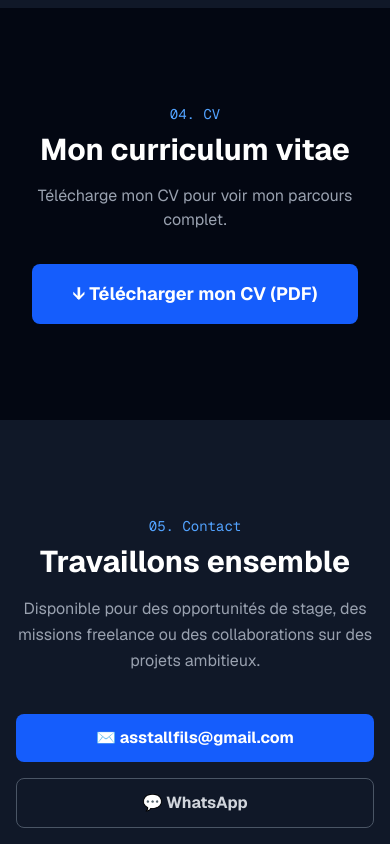
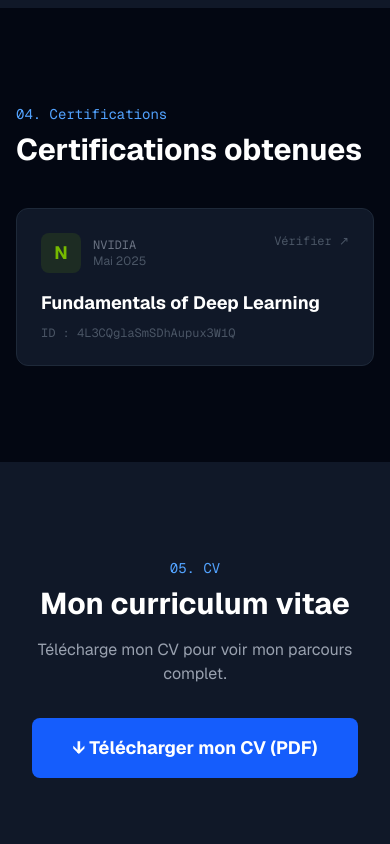
Before and after one commit to Mtg221/portfolio, a Next.js app: page / in a window 390 px wide. Shown: the part 4400-5244 px from the top of the page. Built offline with nearby package versions, Linux system fonts and the light colour scheme.

Commit message:
Final result

```diff
--- a/src/app/page.tsx
+++ b/src/app/page.tsx
@@ -35,10 +35,22 @@ const skills = [
   { category: "DevOps & Outils", items: ["Git", "Vercel", "Render", "Unix"] },
 ];
 
+const certifications = [
+  {
+    title: "Fundamentals of Deep Learning",
+    issuer: "NVIDIA",
+    date: "Mai 2025",
+    id: "4L3CQglaSmSDhAupux3W1Q",
+    link: "https://learn.nvidia.com/certificates?id=4L3CQglaSmSDhAupux3W1Q#",
+    color: "#76B900",
+  },
+];
+
 const navItems = [
   { id: "about", label: "À propos" },
   { id: "projects", label: "Projets" },
   { id: "skills", label: "Compétences" },
+  { id: "certifications", label: "Certifications" },
   { id: "cv", label: "CV" },
   { id: "contact", label: "Contact" },
 ];
@@ -49,7 +61,7 @@ export default function Portfolio() {
 
   useEffect(() => {
     const handleScroll = () => {
-      const sections = ["hero", "about", "projects", "skills", "cv", "contact"];
+      const sections = ["hero", "about", "projects", "skills", "certifications", "cv", "contact"];
       for (const id of sections) {
         const el = document.getElementById(id);
         if (el) {
@@ -65,8 +77,8 @@ export default function Portfolio() {
     return () => window.removeEventListener("scroll", handleScroll);
   }, []);
 
-    const scrollTo = (id: string) => {
-      document.getElementById(id)?.scrollIntoView({ behavior: "smooth" });
+  const scrollTo = (id: string) => {
+    document.getElementById(id)?.scrollIntoView({ behavior: "smooth" });
     setMenuOpen(false);
   };
 
@@ -226,20 +238,12 @@ export default function Portfolio() {
                     <p className="text-gray-400 leading-relaxed max-w-xl">{p.description}</p>
                   </div>
                   <div className="flex gap-3 shrink-0">
-                    <a
-                      href={p.github}
-                      target="_blank"
-                      rel="noopener noreferrer"
-                      className="border border-gray-700 hover:border-gray-500 text-gray-400 hover:text-white text-xs font-bold px-4 py-2 rounded-md transition-all"
-                    >
+                    <a href={p.github} target="_blank" rel="noopener noreferrer"
+                      className="border border-gray-700 hover:border-gray-500 text-gray-400 hover:text-white text-xs font-bold px-4 py-2 rounded-md transition-all">
                       GitHub
                     </a>
-                    <a
-                      href={p.live}
-                      target="_blank"
-                      rel="noopener noreferrer"
-                      className="bg-blue-600 hover:bg-blue-500 text-white text-xs font-bold px-4 py-2 rounded-md transition-all"
-                    >
+                    <a href={p.live} target="_blank" rel="noopener noreferrer"
+                      className="bg-blue-600 hover:bg-blue-500 text-white text-xs font-bold px-4 py-2 rounded-md transition-all">
                       Live ↗
                     </a>
                   </div>
@@ -280,10 +284,49 @@ export default function Portfolio() {
         </div>
       </section>
 
+      {/* Certifications */}
+      <section id="certifications" className="py-24 px-4">
+        <div className="max-w-5xl mx-auto">
+          <h2 className="text-sm font-mono text-blue-400 mb-2">04. Certifications</h2>
+          <h3 className="text-3xl font-bold text-white mb-10">Certifications obtenues</h3>
+          <div className="grid sm:grid-cols-2 gap-6">
+            {certifications.map((cert) => (
+              <a
+                key={cert.id}
+                href={cert.link}
+                target="_blank"
+                rel="noopener noreferrer"
+                className="bg-gray-900 border border-gray-800 rounded-xl p-6 hover:border-gray-600 transition-all duration-300 group block"
+              >
+                <div className="flex items-start justify-between mb-4">
+                  <div className="flex items-center gap-3">
+                    <div className="w-10 h-10 rounded-lg flex items-center justify-center text-lg font-bold"
+                      style={{ backgroundColor: "#76B90020", color: "#76B900" }}>
+                      N
+                    </div>
+                    <div>
+                      <p className="text-xs font-mono text-gray-500">{cert.issuer}</p>
+                      <p className="text-xs text-gray-600">{cert.date}</p>
+                    </div>
+                  </div>
+                  <span className="text-gray-600 group-hover:text-white transition-colors text-xs font-mono">
+                    Vérifier ↗
+                  </span>
+                </div>
+                <h4 className="text-lg font-bold text-white group-hover:text-blue-400 transition-colors mb-2">
+                  {cert.title}
+                </h4>
+                <p className="text-xs font-mono text-gray-600">ID : {cert.id}</p>
+              </a>
+            ))}
+          </div>
+        </div>
+      </section>
+
       {/* CV */}
-      <section id="cv" className="py-24 px-4">
+      <section id="cv" className="py-24 px-4 bg-gray-900">
         <div className="max-w-5xl mx-auto text-center">
-          <h2 className="text-sm font-mono text-blue-400 mb-2">04. CV</h2>
+          <h2 className="text-sm font-mono text-blue-400 mb-2">05. CV</h2>
           <h3 className="text-3xl font-bold text-white mb-4">Mon curriculum vitae</h3>
           <p className="text-gray-400 mb-8">Télécharge mon CV pour voir mon parcours complet.</p>
           <a
@@ -297,26 +340,20 @@ export default function Portfolio() {
       </section>
 
       {/* Contact */}
-      <section id="contact" className="py-24 px-4 bg-gray-900">
+      <section id="contact" className="py-24 px-4">
         <div className="max-w-2xl mx-auto text-center">
-          <h2 className="text-sm font-mono text-blue-400 mb-2">05. Contact</h2>
+          <h2 className="text-sm font-mono text-blue-400 mb-2">06. Contact</h2>
           <h3 className="text-3xl font-bold text-white mb-4">Travaillons ensemble</h3>
           <p className="text-gray-400 mb-10 leading-relaxed">
             Disponible pour des opportunités de stage, des missions freelance ou des collaborations sur des projets ambitieux.
           </p>
           <div className="flex flex-col sm:flex-row gap-4 justify-center mb-10">
-            <a
-              href="mailto:asstallfils@gmail.com"
-              className="bg-blue-600 hover:bg-blue-500 text-white font-bold py-3 px-6 rounded-lg transition-all hover:scale-105 duration-200"
-            >
+            <a href="mailto:asstallfils@gmail.com"
+              className="bg-blue-600 hover:bg-blue-500 text-white font-bold py-3 px-6 rounded-lg transition-all hover:scale-105 duration-200">
               ✉️ asstallfils@gmail.com
             </a>
-            <a
-              href="https://wa.me/221781224646"
-              target="_blank"
-              rel="noopener noreferrer"
-              className="border border-gray-600 hover:border-blue-400 text-gray-300 hover:text-white font-bold py-3 px-6 rounded-lg transition-all duration-200"
-            >
+            <a href="https://wa.me/221781224646" target="_blank" rel="noopener noreferrer"
+              className="border border-gray-600 hover:border-blue-400 text-gray-300 hover:text-white font-bold py-3 px-6 rounded-lg transition-all duration-200">
               💬 WhatsApp
             </a>
           </div>
```
